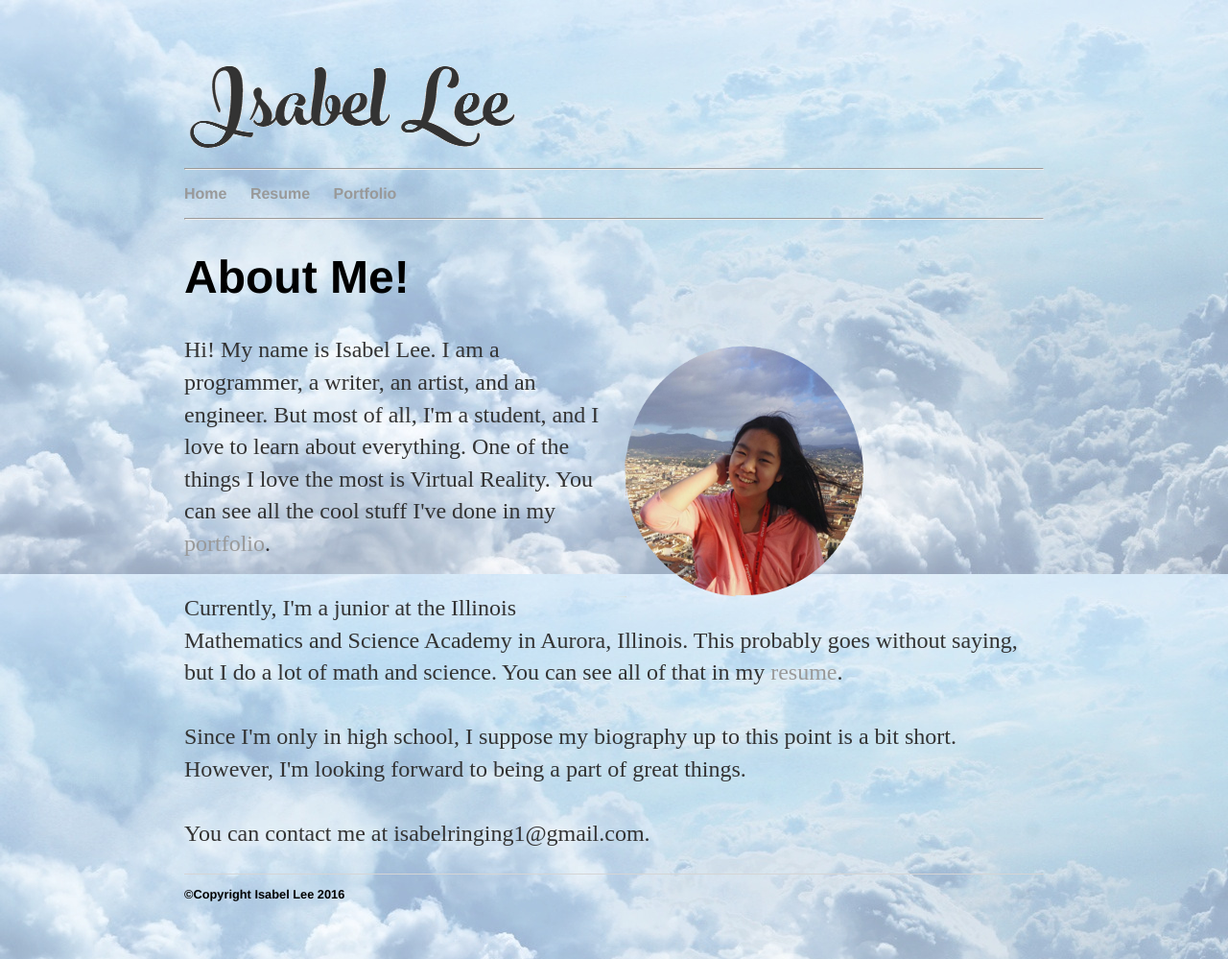
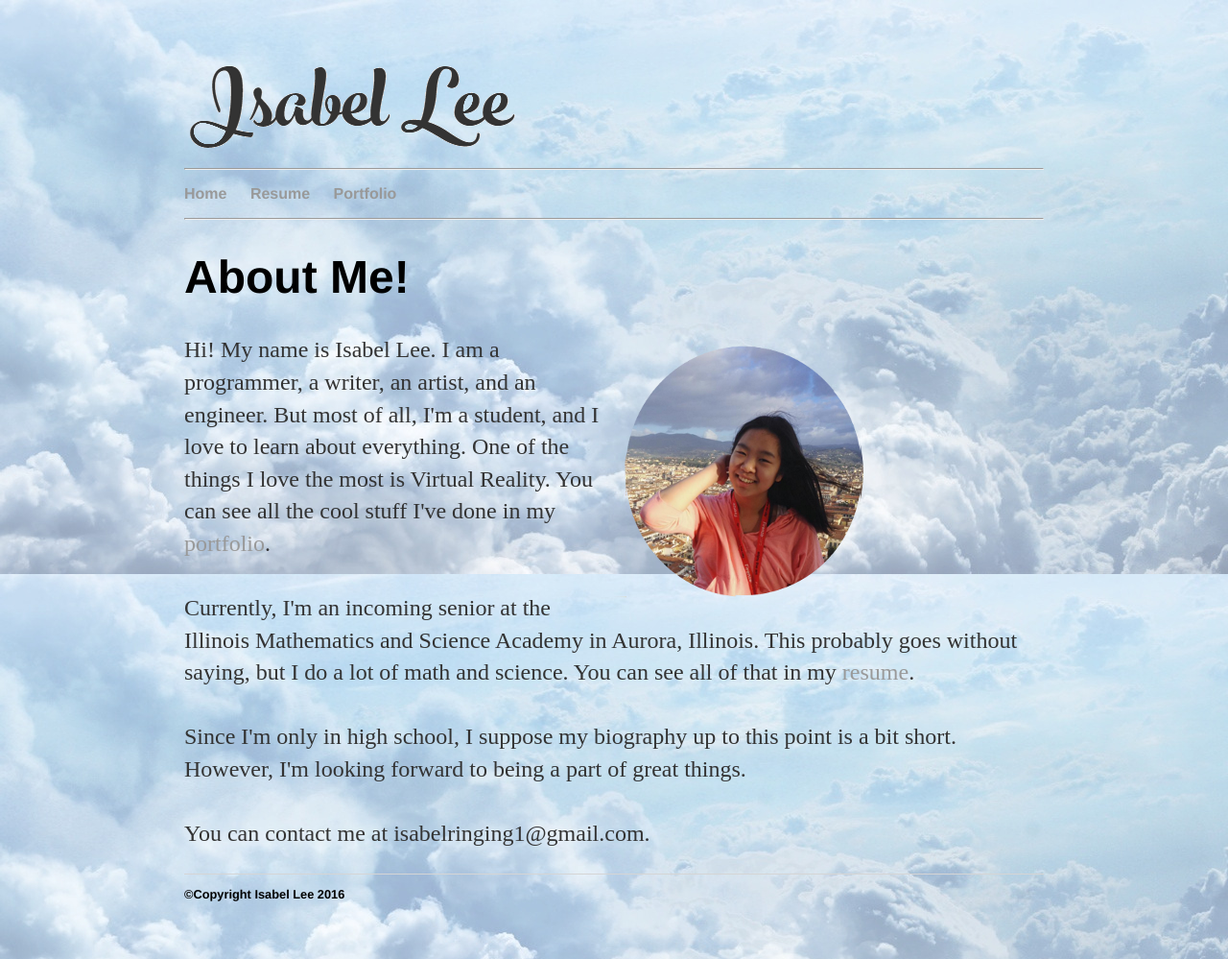
Before and after one commit to isabelringing1/old_website, a Jekyll site: the page built from index.html, in a window 1280 px wide. Shown: the whole page at 96% size. Built offline with Jekyll 4.4.1, drawn with Linux system fonts in a browser that asks for light colours.

Commit message:
Update index.html

```diff
--- a/index.html
+++ b/index.html
@@ -10,7 +10,7 @@
 	<img src="Me2.png" alt="Isabel Lee" style="float:right;width:450px;height:292px;">
 	<p>Hi! My name is Isabel Lee. I am a programmer, a writer, an artist, and an engineer. But most of all, I'm a student, and I love to learn about everything. One of the things I love the most is Virtual Reality. You can see all the cool stuff I've done in my <a href="/portfolio">portfolio</a>.
 	<br><br>
-	Currently, I'm a junior at the Illinois Mathematics and Science Academy in Aurora, Illinois. This probably goes without saying, but I do a lot of math and science. You can see all of that in my <a href="/resume">resume</a>.
+	Currently, I'm an incoming senior at the Illinois Mathematics and Science Academy in Aurora, Illinois. This probably goes without saying, but I do a lot of math and science. You can see all of that in my <a href="/resume">resume</a>.
 	<br><br>
 	Since I'm only in high school, I suppose my biography up to this point is a bit short. However, I'm looking forward to being a part of great things.
 	<br><br>
```
